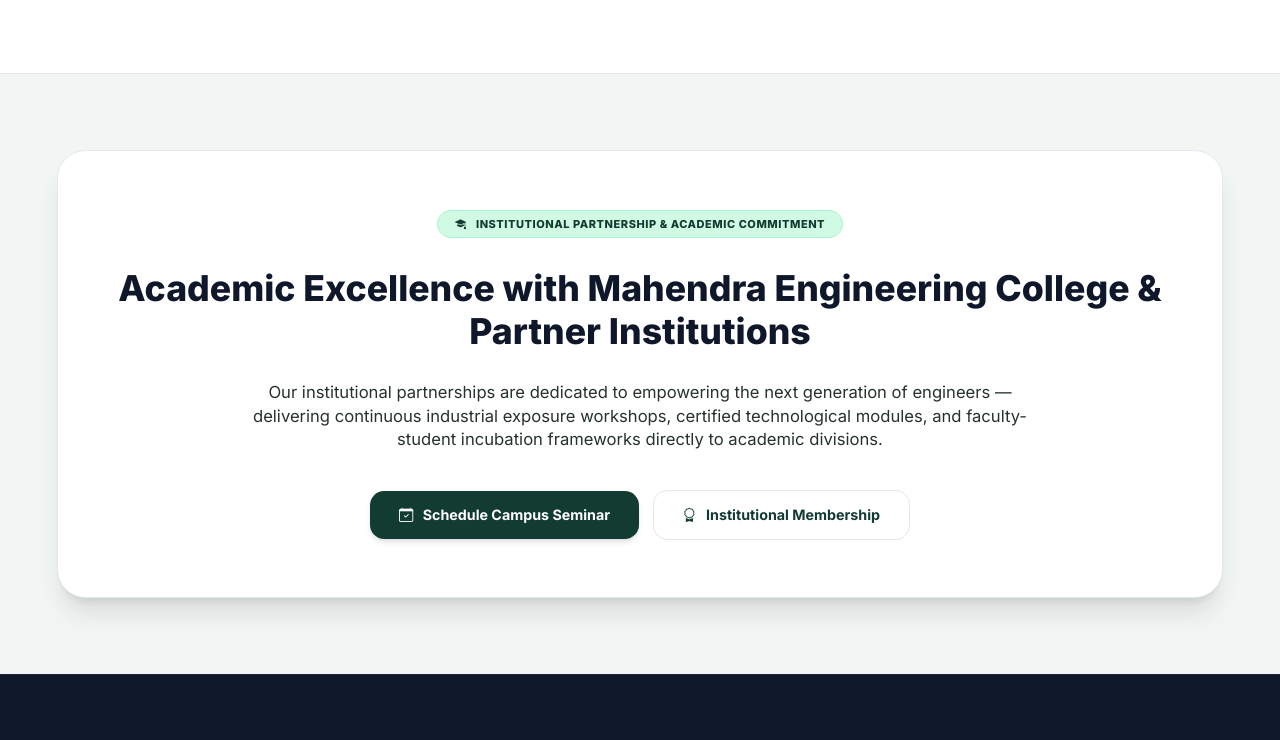
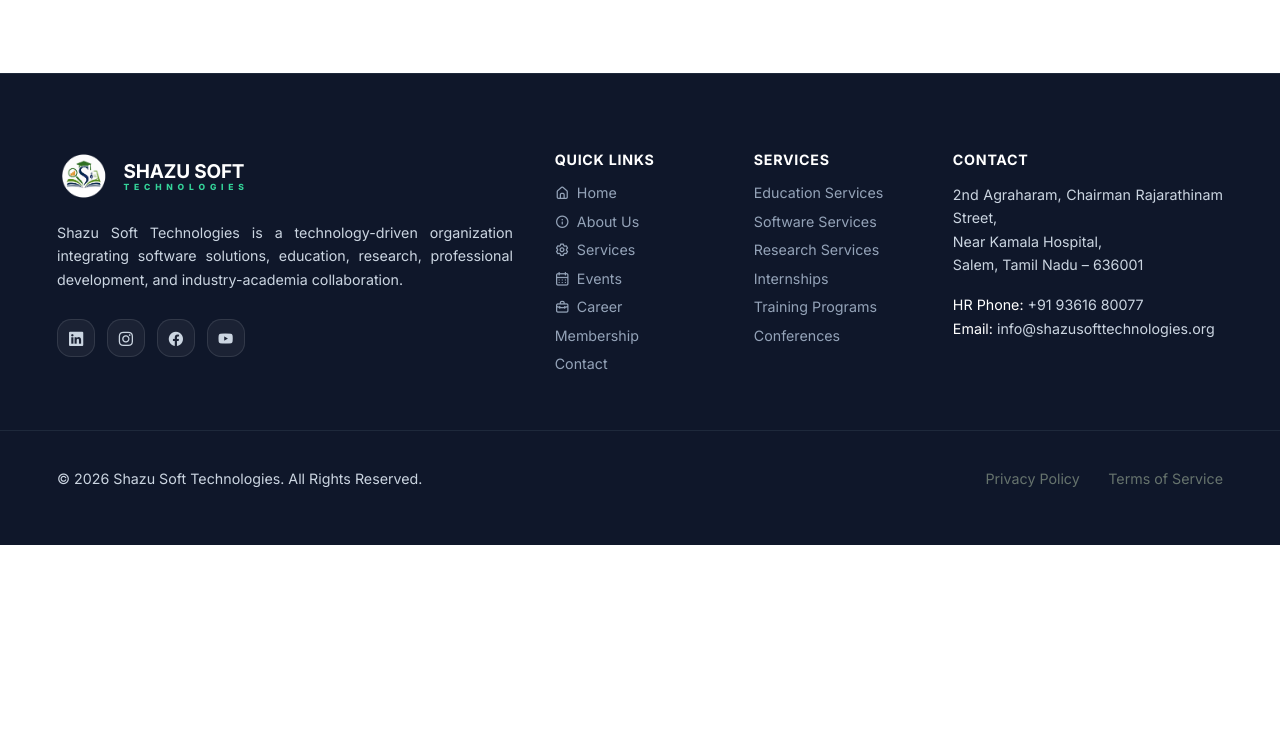
Before and after one commit to vimalRaj45/shazu_land_back, a website: page frontend/education.html in a window 1280 px wide. Shown: the part 1440-2180 px from the top of the page. After the commit the page ends 1985 px from the top, so only its background shows below. Drawn offline with nearby package versions, Linux system fonts and the light colour scheme.

```diff
--- a/frontend/education.html
+++ b/frontend/education.html
@@ -615,31 +615,6 @@
         </div>
       </div>
     </section>
-
-    <!-- Institutional MoU & Academic Partnership Framework -->
-    <section data-aos="fade-up" class="py-14 md:py-16 bg-[#E8EFEB]/60 dark:bg-slate-900/60 border-t border-slate-200 dark:border-slate-800">
-      <div class="max-w-4xl mx-auto px-6 text-center">
-        <div class="p-8 md:p-12 rounded-3xl bg-white/90 dark:bg-slate-950/80 backdrop-blur-md border border-slate-200 dark:border-slate-800 shadow-xl space-y-6">
-          <div class="inline-flex items-center gap-2 px-3.5 py-1 rounded-full bg-emerald-100 dark:bg-emerald-950/70 text-[#123B32] dark:text-emerald-300 font-extrabold text-[11px] uppercase tracking-wider border border-emerald-200 dark:border-emerald-800">
-            <i class="bi bi-mortarboard-fill"></i> Institutional Partnership & Academic Commitment
-          </div>
-          <h3 class="text-2xl sm:text-3xl font-extrabold font-heading text-slate-900 dark:text-white leading-tight">
-            Academic Excellence with Mahendra Engineering College & Partner Institutions
-          </h3>
-          <p class="text-slate-600 dark:text-slate-300 text-xs sm:text-sm max-w-2xl mx-auto leading-relaxed">
-            Our institutional partnerships are dedicated to empowering the next generation of engineers — delivering continuous industrial exposure workshops, certified technological modules, and faculty-student incubation frameworks directly to academic divisions.
-          </p>
-          <div class="pt-2 flex items-center justify-center gap-3 flex-wrap">
-            <a href="contact.html" class="inline-flex items-center justify-center px-6 py-3 rounded-xl bg-[#123B32] hover:bg-[#2F5B4E] text-white font-bold text-xs transition-all shadow-md gap-2">
-              <i class="bi bi-calendar-check"></i> Schedule Campus Seminar
-            </a>
-            <a href="membership.html" class="inline-flex items-center justify-center px-6 py-3 rounded-xl bg-white dark:bg-slate-900 hover:bg-slate-50 dark:hover:bg-slate-800 text-[#123B32] dark:text-emerald-400 border border-slate-200 dark:border-slate-700 font-bold text-xs transition-all shadow-xs gap-2">
-              <i class="bi bi-award"></i> Institutional Membership
-            </a>
-          </div>
-        </div>
-      </div>
-    </section>
   </main>
 
   <!-- Footer Section -->
```
